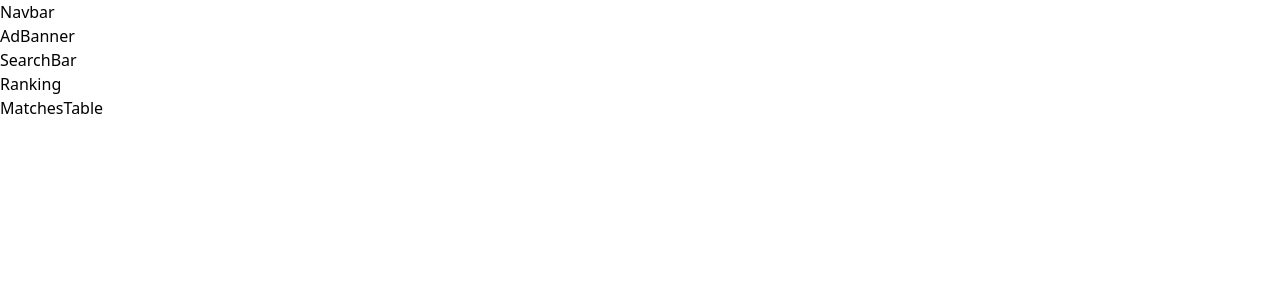
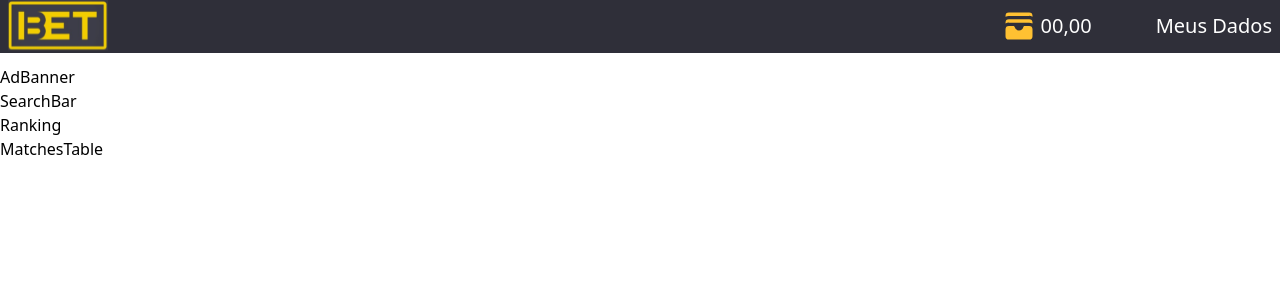
Before and after one commit to AnesioSousa/ibet-react-ts, a React (Vite) app: page / in a window 1280 px wide. Shown: the top 300 px of the page. Built offline with nearby package versions, Linux system fonts and the light colour scheme.

Commit message:
:star: Primeira versão da Navbar

```diff
--- a/src/components/Navbar.tsx
+++ b/src/components/Navbar.tsx
@@ -1,5 +1,28 @@
+import { WalletIcon } from "@heroicons/react/16/solid";
+import ibetLogo from "../assets/logo.svg";
+
 function Navbar() {
-  return <div>Navbar</div>;
+  return (
+    <div className="bg-primary-500 flex justify-between mb-3 text-white pb-0.5 text-xl">
+      <div>
+        <a href="https://vitejs.dev" target="_blank">
+          <img src={ibetLogo} className="pl-2" alt="Vite logo" />
+        </a>
+      </div>
+      <div className="flex justify-between items-center">
+        <div className="flex items-center pr-6">
+          <button className="px-1">
+            <WalletIcon className="h-9 w-9 text-secondary-500" />
+          </button>
+          <button>00,00</button>
+        </div>
+
+        <button className="h-full pl-2 ml-8 pr-2 bg-primary-500 hover:bg-primary-700 active:bg-primary-700 active:border-b-4 active:border-secondary-500 focus:border-b-4 focus:border-secondary-500 focus:bg-primary-700">
+          Meus Dados
+        </button>
+      </div>
+    </div>
+  );
 }
 
 export default Navbar;
```
